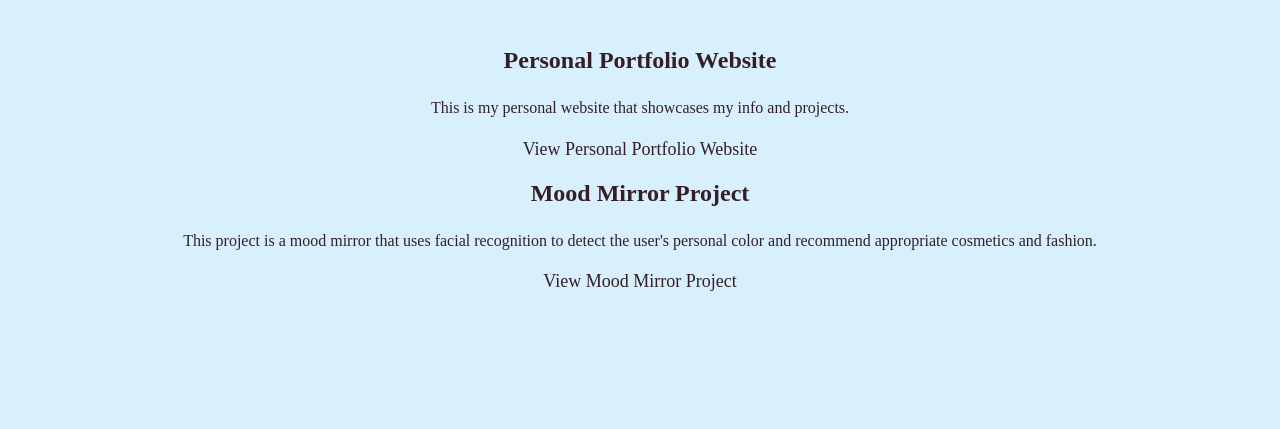
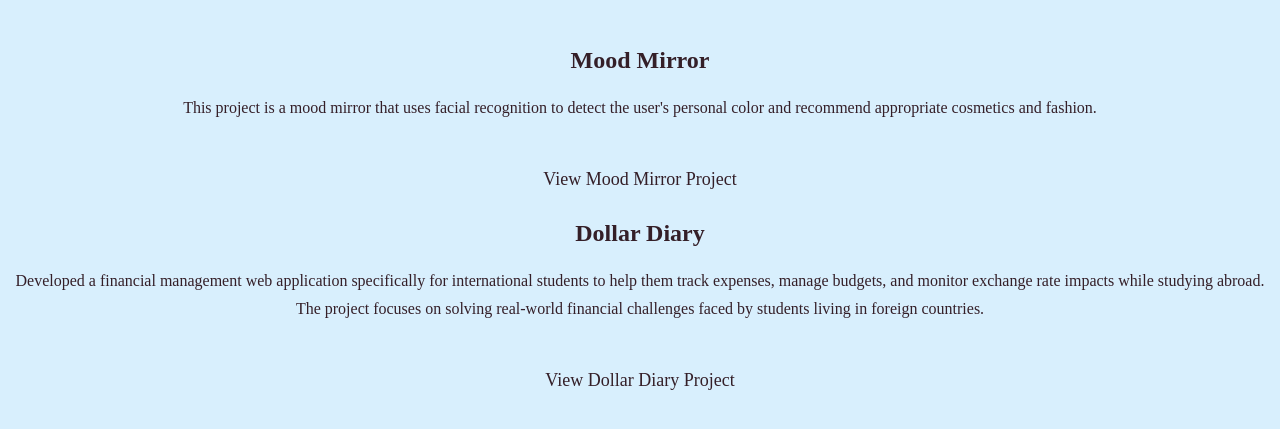
Before and after one commit to purp1ish/personalWebsite, a plain HTML site: page projects.html in a window 1280 px wide. Shown: the part 221-650 px from the top of the page. Drawn offline with Linux system fonts and the light colour scheme.

```diff
--- a/projects.html
+++ b/projects.html
@@ -8,7 +8,7 @@
     <header>
         <nav class="menu">
             <ul>
-                <li><a href="aboutchloe.html">Home</a></li>
+                <li><a href="index.html">Home</a></li>
                 <li><a href="projects.html">Projects</a></li>
                 <li><a href="contact.html">Contact</a></li>
                 <li><a href="rose.html">Rosé</a></li>
@@ -18,13 +18,23 @@
     <body>
         <h1>My Projects</h1>
 
-        <h2>Personal Portfolio Website</h2>
-        <p>This is my personal website that showcases my info and projects.</p>
-        <a href="aboutchloe.html" target="_blank">View Personal Portfolio Website</a>
+        <h2>Mood Mirror</h2>
+        <p>This project is a mood mirror that uses facial recognition to detect the user's personal color and recommend appropriate cosmetics and fashion.</p>
+        <a class="project-link" href="#" target="_blank">View Mood Mirror Project</a>
 
-        <h2>Mood Mirror Project</h2>
-        <p>This project is a mood mirror that uses facial recognition to detect the user's personal color and recommend appropriate cosmetics and fashion.</p>
-        <a href="#" target="_blank">View Mood Mirror Project</a>
+        <h2>Dollar Diary</h2>
+        <p>Developed a financial management web application specifically for
+            international students to help them track expenses, manage budgets,
+            and monitor exchange rate impacts while studying abroad.
+            The project focuses on solving real-world financial challenges faced by students living in foreign countries.</p>
+
+        <!--Through this project, I explored full-stack web development, including user interface design, database management,
+        and data visualization. The goal of this project is not only to improve financial management for international students but also to create a practical tool based on real-life experiences.
+        Tech stack: React, Pythom, FastAPI, PostgreSQL, Chart.js -->
+
+
+
+        <a class="project-link" href="#" target="_blank">View Dollar Diary Project</a>
 
         <!-- Add more projects here as needed -->
 
--- a/style.css
+++ b/style.css
@@ -71,6 +71,21 @@
     background-color: #341F28;
 }
 
+.project-link{
+    display: inline-block;
+    margin-top: 20px;
+    padding: 10px 20px;
+    color: #341F28;
+    text-decoration: none;
+    border-radius: 5px;
+    transition: background-color 0.3s ease;
+}
+
+.project-link:hover{
+    background-color: #341F28;
+    color: #D8EFFD;
+}
+
 .cat-album{
     display: flex;
     gap: 20px;
```
Also changed, not shown: contact.html (+1 -1 lines), index.html (+1 -1 lines), rose.html (+1 -1 lines).
